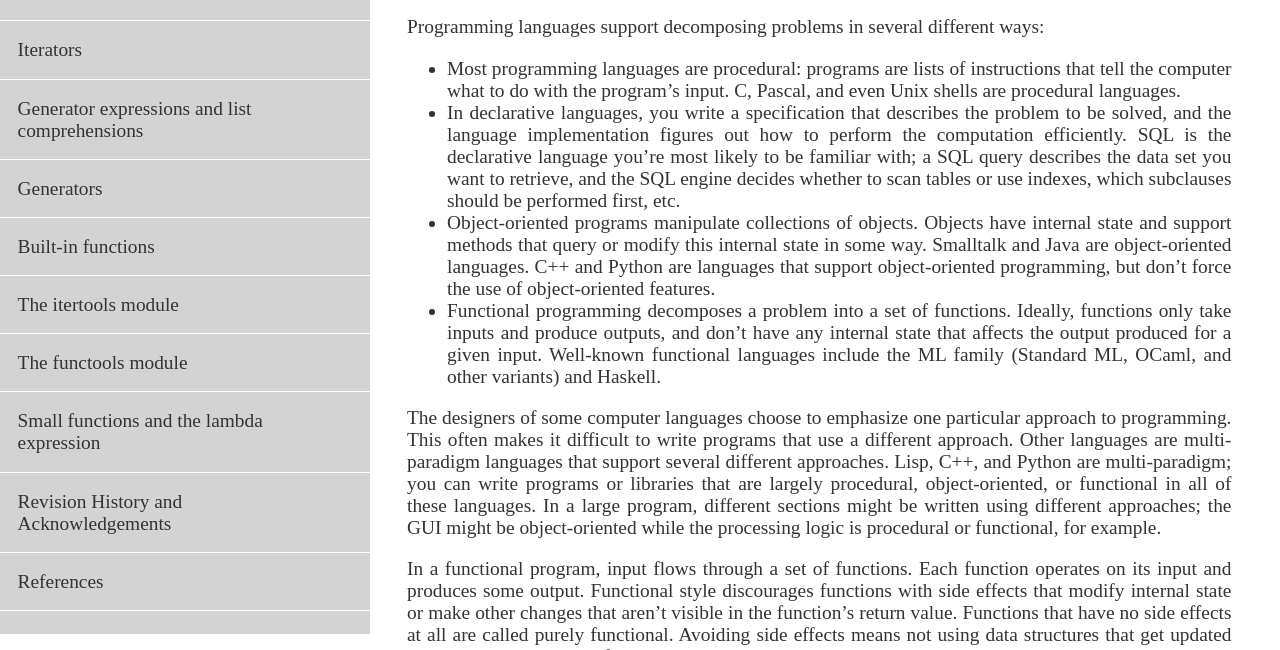
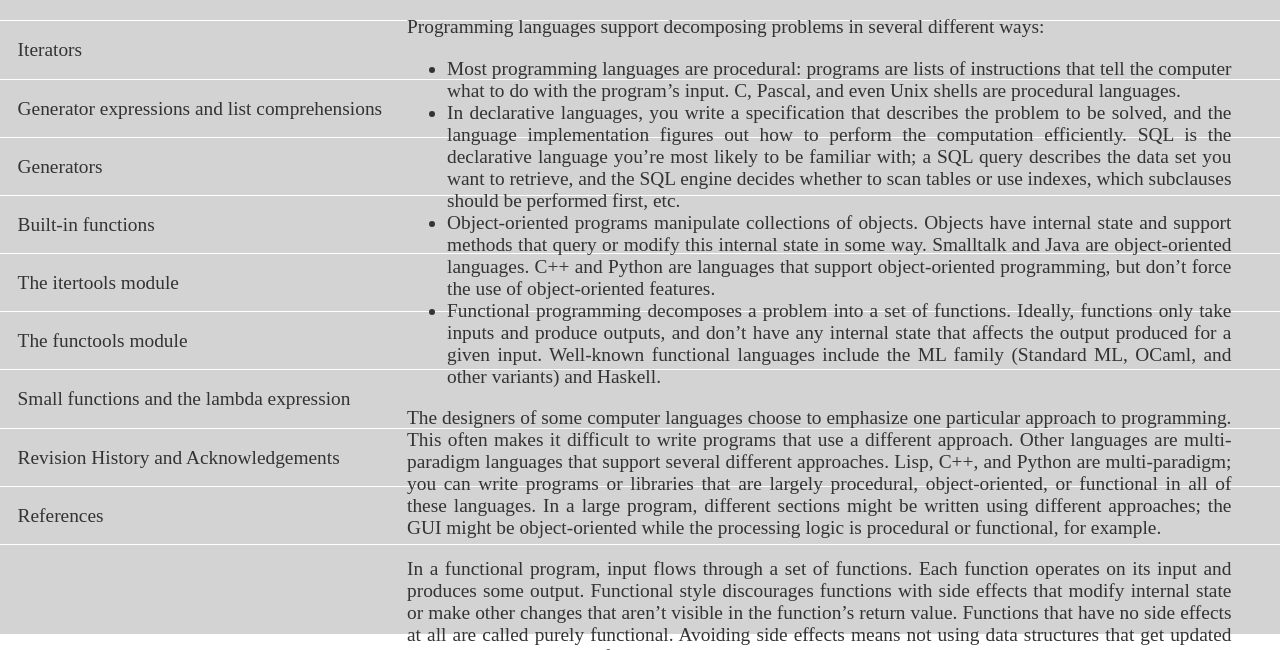
Before and after one commit to amartin78/fcc-technical-documentation-page, a plain HTML site: page index.html in a window 1280 px wide. Shown: the part 150-800 px from the top of the page. Drawn offline with Linux system fonts and the light colour scheme.

Commit message:
navbar device width

```diff
--- a/style.css
+++ b/style.css
@@ -31,7 +31,8 @@ h2 {
     top: 0;
     left: 0;
     max-height: 100vh;
-    min-width: 20rem;
+    /* min-width: 20rem; */
+    min-width: 100vw;
     width: 21rem;
     background-color: white;
 }
```
